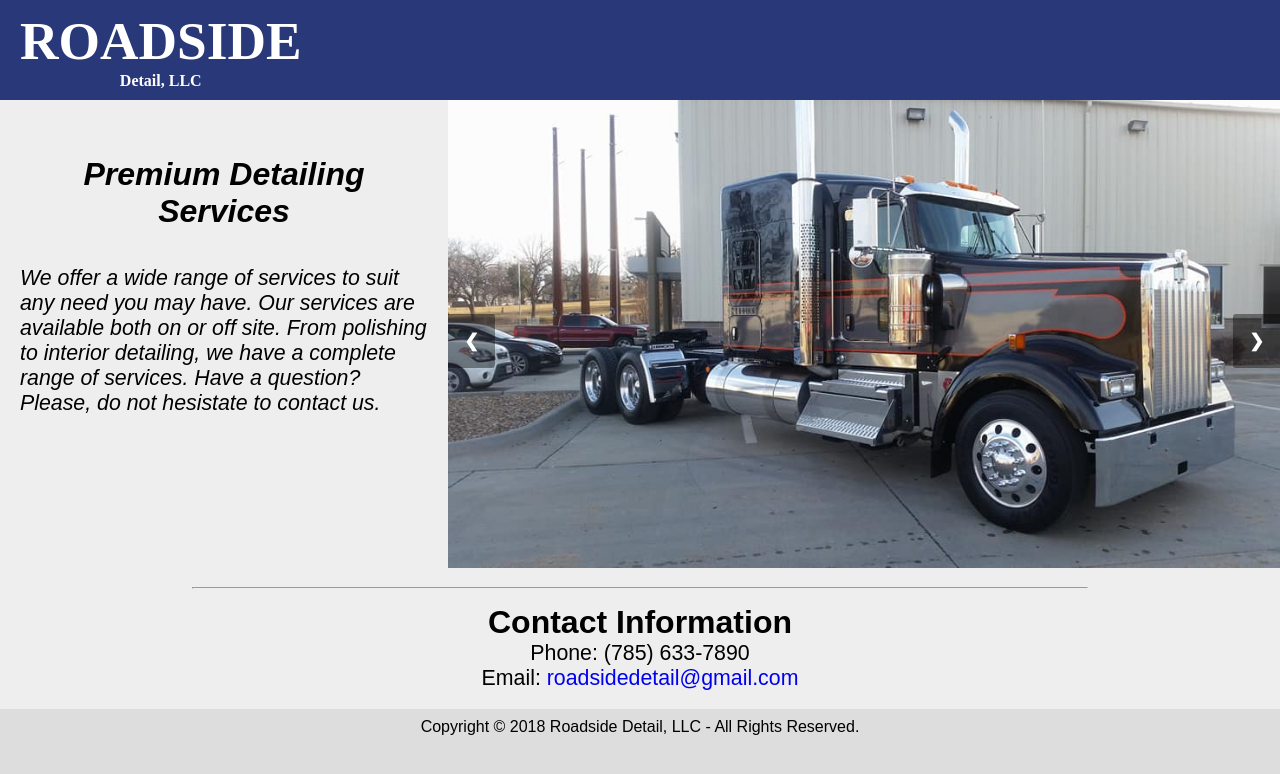
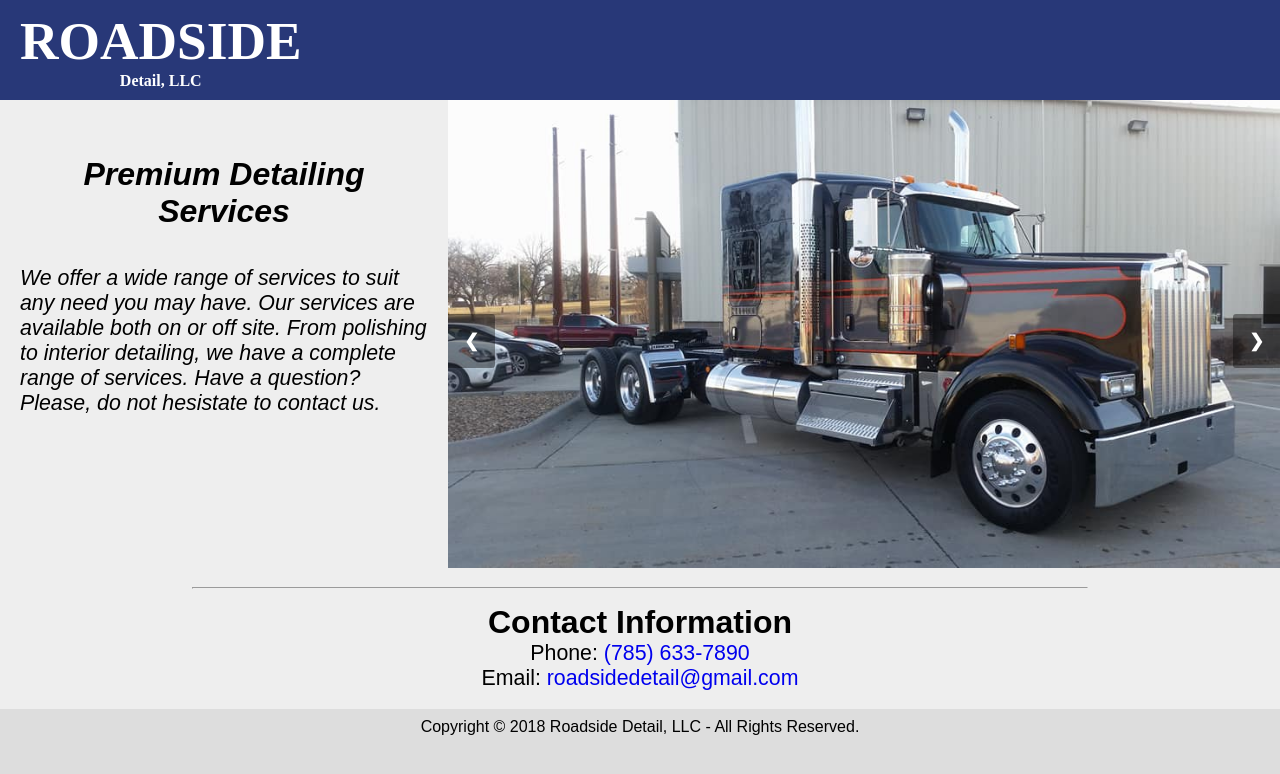
Before and after one commit to roadsidedetail/roadsidedetail.github.io, a plain HTML site: page index.html in a window 1280 px wide. Drawn offline with Linux system fonts and the light colour scheme.

Commit message:
tel link

```diff
--- a/index.html
+++ b/index.html
@@ -114,7 +114,7 @@
 <div id='contact' class='centered'>
     <hr>
     <h3>Contact Information</h3>
-    <p>Phone: (785) 633-7890</p>
+    <p>Phone: <a href='tel:7856337890'>(785) 633-7890</a></p>
     <p>Email: <a href='mailto:roadsidedetail@gmail.com'>roadsidedetail@gmail.com</a></p>
     <br>
 </div>
```
